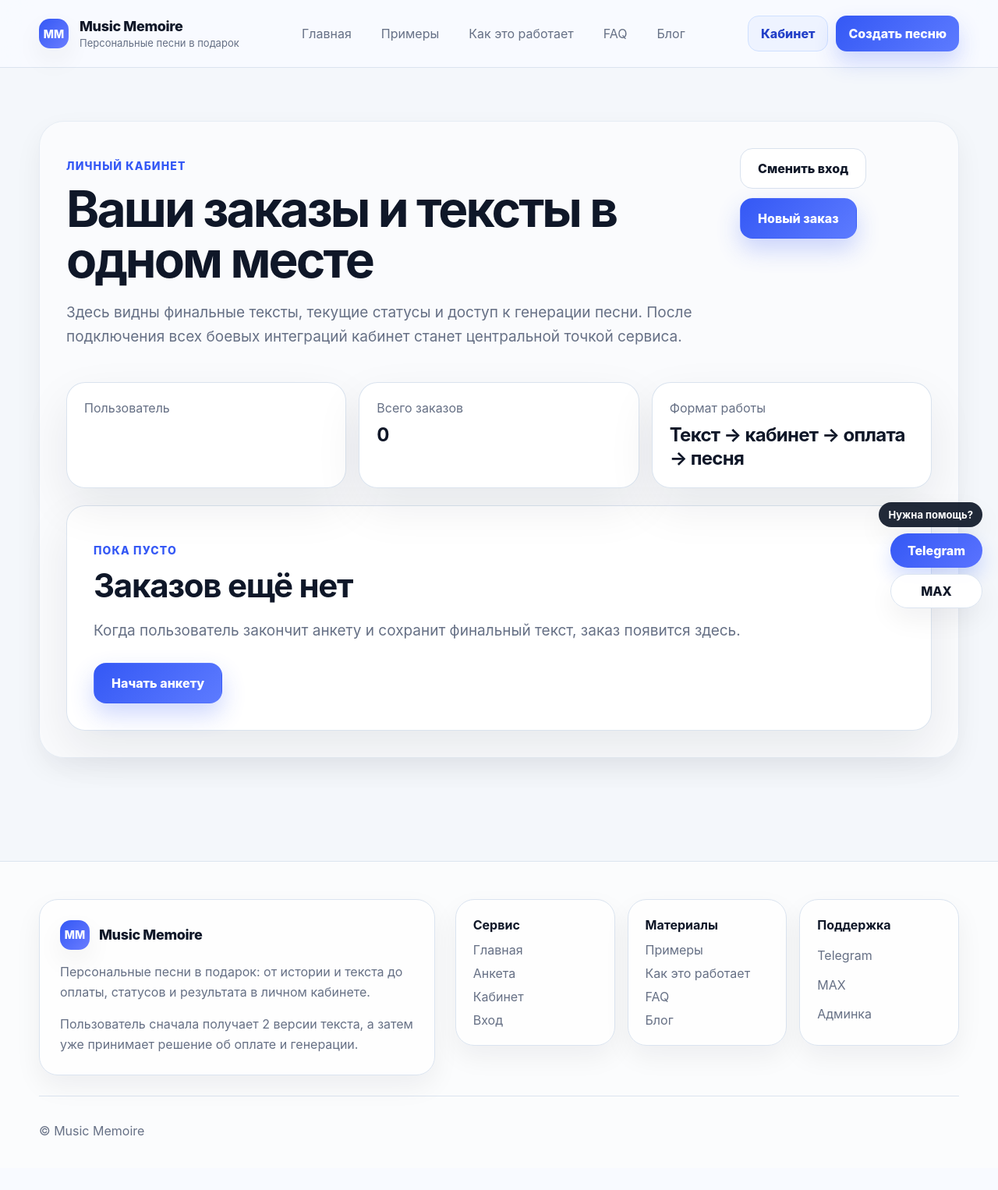
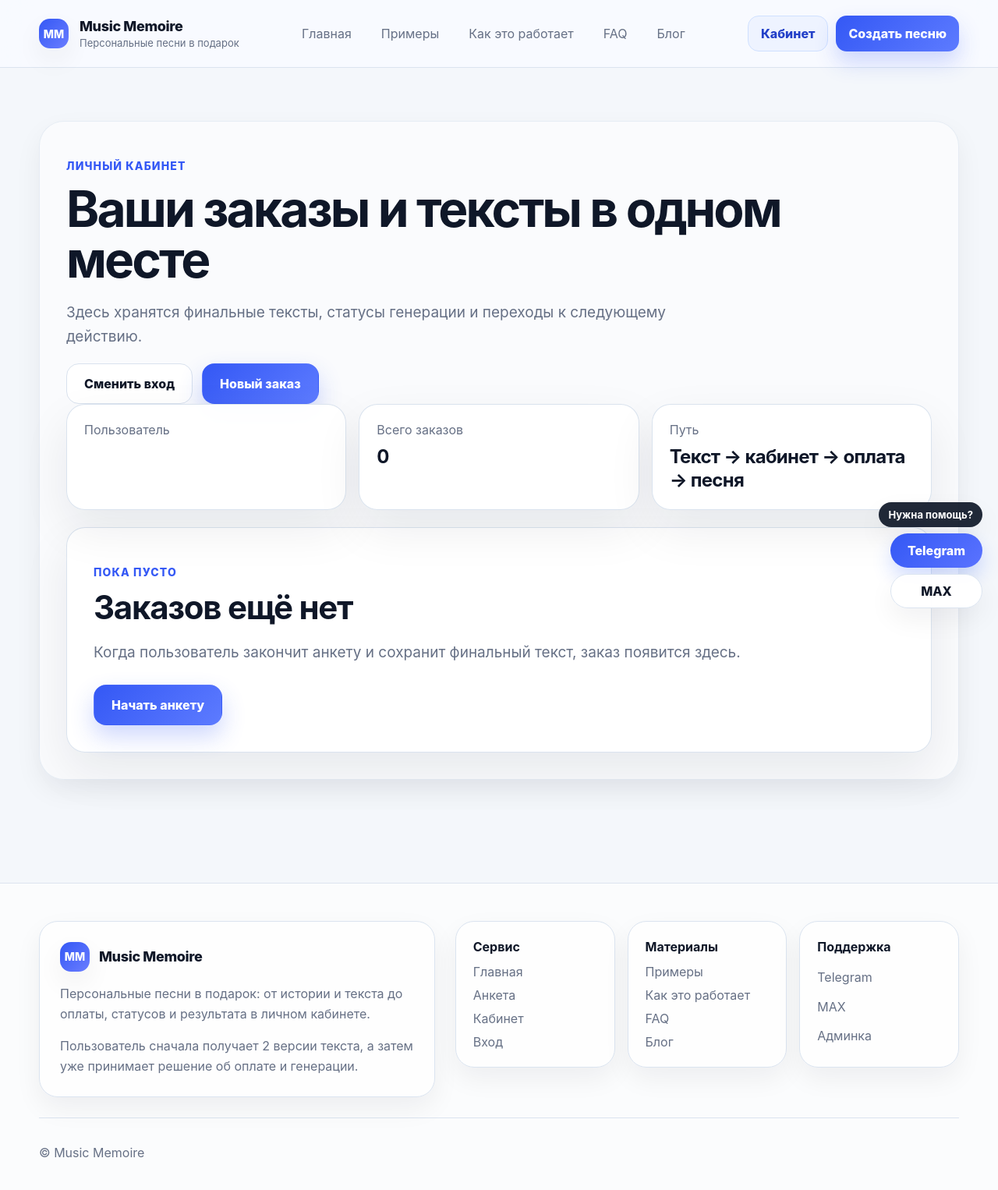
Before and after one commit to mikhailantonovdigital-dev/musicmemoire-web, a FastAPI app: template app/templates/account/dashboard.html in a window 1280 px wide. Shown: the whole page at 78% size. Before the commit the page ends 1456 px from the top, so only its background shows below. Run offline with FastAPI, Linux system fonts and the light colour scheme; the template is opened without the code that fills it, so the values that code supplies are empty; parts of the project's set-up code (start-up, migrations or seed data) failed here and were passed over; some libraries are stand-ins or nearby versions.

Commit message:
Update dashboard.html

```diff
--- a/app/templates/account/dashboard.html
+++ b/app/templates/account/dashboard.html
@@ -3,14 +3,13 @@
 {% block content %}
 <section class="section">
   <div class="container">
-    <div class="page-shell">
-      <div class="dashboard-intro">
-        <div>
-          <p class="eyebrow">Личный кабинет</p>
+    <div class="page-shell page-shell-dark">
+      <div class="dashboard-hero-dark">
+        <div class="dashboard-hero-copy">
+          <p class="eyebrow eyebrow-dark">Личный кабинет</p>
           <h1>Ваши заказы и тексты в одном месте</h1>
           <p class="section-lead">
-            Здесь видны финальные тексты, текущие статусы и доступ к генерации песни.
-            После подключения всех боевых интеграций кабинет станет центральной точкой сервиса.
+            Здесь хранятся финальные тексты, статусы генерации и переходы к следующему действию.
           </p>
         </div>
 
@@ -21,18 +20,18 @@
       </div>
 
       <div class="summary-grid">
-        <article class="summary-card">
+        <article class="summary-card summary-card-dark">
           <span>Пользователь</span>
           <strong>{{ user.email }}</strong>
         </article>
 
-        <article class="summary-card">
+        <article class="summary-card summary-card-dark">
           <span>Всего заказов</span>
           <strong>{{ orders|length }}</strong>
         </article>
 
-        <article class="summary-card">
-          <span>Формат работы</span>
+        <article class="summary-card summary-card-dark">
+          <span>Путь</span>
           <strong>Текст → кабинет → оплата → песня</strong>
         </article>
       </div>
@@ -43,7 +42,7 @@
             {% set order = card.order %}
             {% set latest_song = card.latest_song %}
 
-            <article class="order-card-premium">
+            <article class="order-card-premium order-card-dark">
               <div class="order-card-top">
                 <div>
                   <div class="order-card-meta">
@@ -52,12 +51,11 @@
                   </div>
                   <h2>{{ order.title or "Персональная песня" }}</h2>
                   <p class="order-card-text">
-                    Финальный текст уже сохранён в заказе. Ниже можно открыть карточку заказа,
-                    посмотреть статус генерации и перейти к следующему действию.
+                    Финальный текст уже сохранён в заказе. Можно открыть карточку, посмотреть статус и перейти к следующему этапу.
                   </p>
                 </div>
 
-                <span class="variant-chip">Заказ</span>
+                <span class="variant-chip variant-chip-dark">Заказ</span>
               </div>
 
               <div class="order-card-body">
@@ -67,7 +65,7 @@
                 </div>
 
                 <aside class="order-card-side">
-                  <div class="panel-card status-panel">
+                  <div class="panel-card status-panel panel-card-dark">
                     <div class="mini-label">Статусы</div>
 
                     <div class="detail-list">
@@ -87,12 +85,12 @@
                   </div>
 
                   {% if latest_song and latest_song.audio_url %}
-                    <div class="panel-card">
+                    <div class="panel-card panel-card-dark">
                       <div class="mini-label">Аудио</div>
                       <audio class="audio-player" controls preload="none" src="{{ latest_song.audio_url }}"></audio>
                     </div>
                   {% elif latest_song and card.song_is_ready and suno_stub_mode %}
-                    <div class="panel-card">
+                    <div class="panel-card panel-card-dark">
                       <div class="mini-label">Аудио</div>
                       <p class="muted" style="margin: 0;">
                         В режиме заглушки задача уже считается готовой, но реальный аудиофайл появится после подключения боевой генерации.
@@ -121,8 +119,8 @@
           {% endfor %}
         </div>
       {% else %}
-        <div class="panel-card empty-state">
-          <p class="eyebrow">Пока пусто</p>
+        <div class="panel-card empty-state panel-card-dark">
+          <p class="eyebrow eyebrow-dark">Пока пусто</p>
           <h2>Заказов ещё нет</h2>
           <p class="section-lead">
             Когда пользователь закончит анкету и сохранит финальный текст, заказ появится здесь.
```
